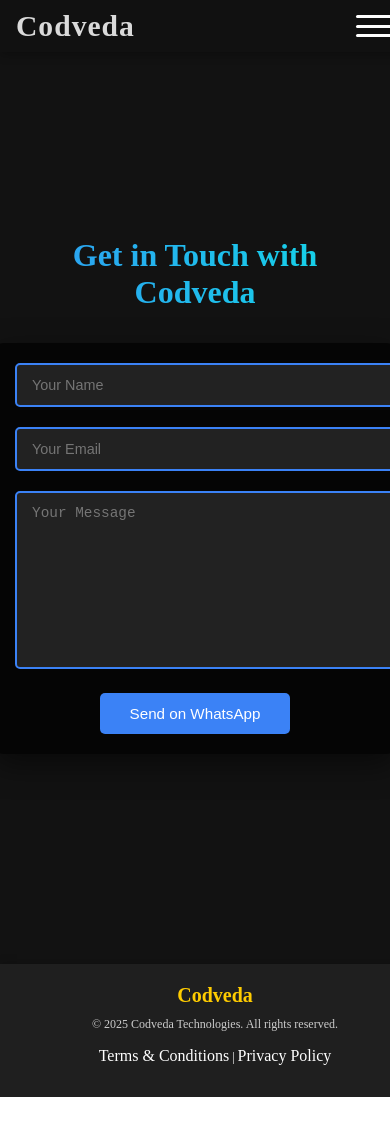
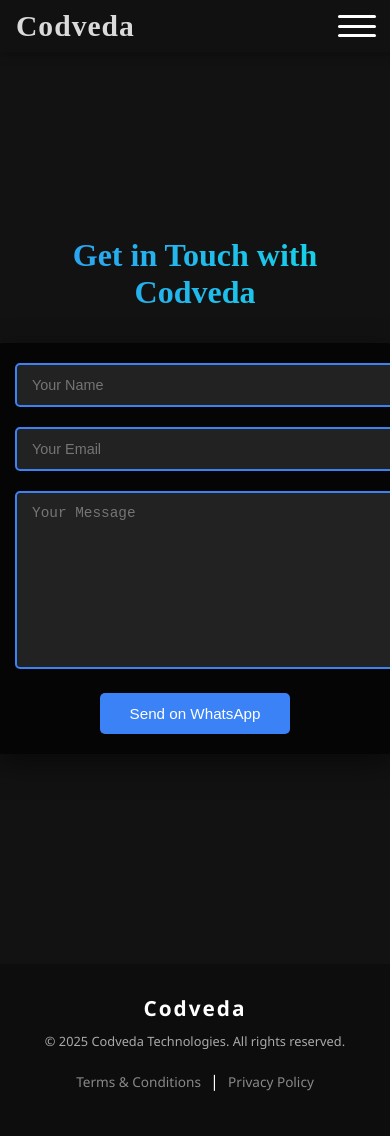
Before and after one commit to 7489-Ajay/codveda-spa, a React (Create React App) app: page /contact in a window 390 px wide. Shown: the top 1136 px of the page. Before the commit the page ends 1097 px from the top, so only its background shows below. Built offline with nearby package versions, Linux system fonts and the light colour scheme.

Commit message:
Made changes to the React app

```diff
--- a/src/components/Footer.css
+++ b/src/components/Footer.css
@@ -1,71 +1,90 @@
-/* Footer Styling */
 .footer {
-    background-color: #1f1f1f;
-    color: white;
-    padding: 20px;
-    left: 0;
-
-    width: 100%;
+    background-color: #0d0d0d; /* Midnight black */
+    color: #ffffff;
+    padding: 40px 20px;
     text-align: center;
-    box-shadow: 0 0 10px rgba(0, 0, 0, 0.2);
+    font-family: 'Segoe UI', Tahoma, Geneva, Verdana, sans-serif;
+    position: relative;
+    z-index: 10;
   }
 
   .footer-logo h2 {
-    font-size: 26px;
     margin: 0;
-    font-weight: bold;
-    color: #ffcc00;
-    transition: transform 0.3s ease-in-out;
-  }
-
-  .footer-logo h2:hover {
-    transform: scale(1.1); /* Hover animation on company logo */
+    font-size: 2rem;
+    color: #ffffff;
+    letter-spacing: 2px;
+    animation: fadeInUp 1s ease-out;
   }
 
   .footer-text {
     margin-top: 10px;
-    font-size: 14px;
-    color: #ccc;
+    font-size: 0.95rem;
+    color: #aaaaaa;
   }
 
-  .footer-links p {
+  .footer-links {
     margin-top: 15px;
   }
 
   .footer-links a {
+    color: #888;
     text-decoration: none;
-    color: white;
-    font-size: 16px;
-    font-weight: 500;
+    margin: 0 8px;
     transition: color 0.3s ease, transform 0.3s ease;
   }
 
   .footer-links a:hover {
-    color: #ffcc00;
-    transform: scale(1.1); /* Hover effect for links */
+    color: #00ffff; /* Aqua hover */
+    transform: scale(1.1);
+  }
+
+  /* Animations */
+  @keyframes fadeInUp {
+    from {
+      opacity: 0;
+      transform: translateY(20px);
+    }
+    to {
+      opacity: 1;
+      transform: translateY(0);
+    }
   }
 
   /* Responsive Design */
   @media (max-width: 768px) {
     .footer-logo h2 {
-      font-size: 22px;
+      font-size: 1.5rem;
     }
 
-    .footer-links p {
-      font-size: 14px;
+    .footer-text {
+      font-size: 0.85rem;
+    }
+
+    .footer-links a {
+      font-size: 0.9rem;
+      display: inline-block;
+      margin: 6px 5px;
     }
   }
 
   @media (max-width: 480px) {
+    .footer {
+      padding: 30px 10px;
+    }
+
     .footer-logo h2 {
-      font-size: 20px;
+      font-size: 1.3rem;
     }
 
     .footer-text {
-      font-size: 12px;
+      font-size: 0.8rem;
     }
 
-    .footer-links p {
-      font-size: 12px;
+    .footer-links {
+      margin-top: 10px;
+    }
+
+    .footer-links a {
+      font-size: 0.85rem;
     }
   }
--- a/src/components/Navbar.css
+++ b/src/components/Navbar.css
@@ -83,13 +83,16 @@
     display: none;
     flex-direction: column;
     justify-content: space-between;
-    width: 3.5rem;
+    width: 3.1rem;
     height: 1.5rem;
     background: none;
     border: none;
     cursor: pointer;
     z-index: 1100;
-  }
+    margin: 0 1.5rem; /* 👈 space on both sides (left & right) */
+
+
+}
 
   .menu-toggle .bar {
     height: 3px;
@@ -99,10 +102,17 @@
     transition: transform 0.3s ease;
   }
 
+  .menu-toggle:hover .bar {
+    background-color: #426cd8; /* Color change on hover */
+  }
+
+
+
   /* Mobile Styles */
   @media (max-width: 768px) {
     .menu-toggle {
       display: flex;
+      margin-left: 2rem;
     }
 
     .nav-menu {
```
